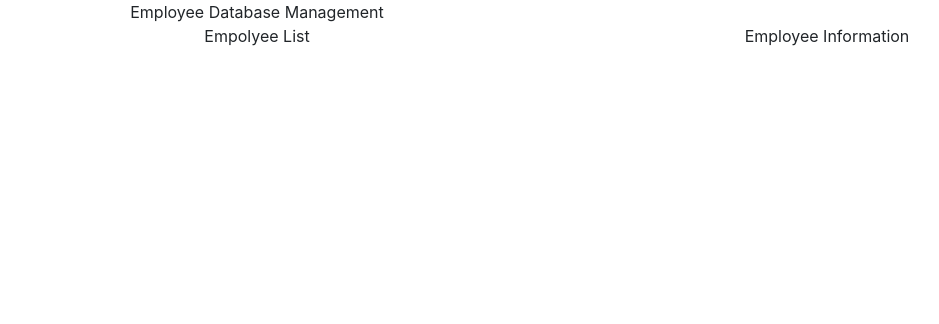
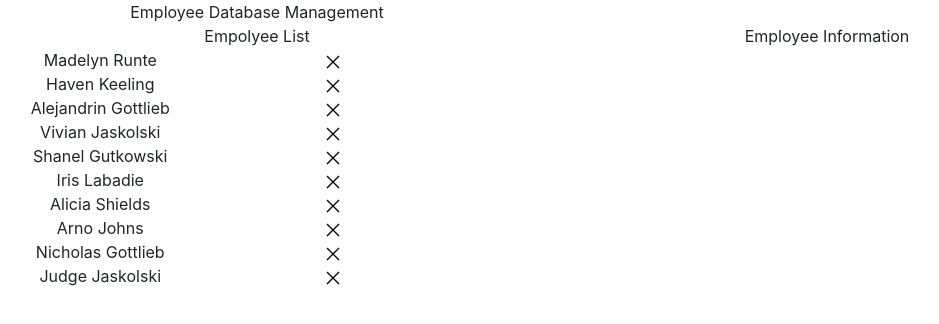
Before and after one commit to seanarch/employee-db, a React (Create React App) app: page / in a window 1280 px wide. Shown: the top 324 px of the page, without its empty margins (98-1037 px from the left). Built offline with nearby package versions, Linux system fonts and the light colour scheme.

Commit message:
Rendering users

```diff
--- a/package.json
+++ b/package.json
@@ -9,6 +9,7 @@
     "react": "^18.2.0",
     "react-bootstrap": "^2.8.0",
     "react-dom": "^18.2.0",
+    "react-icons": "^4.10.1",
     "react-scripts": "5.0.1",
     "web-vitals": "^2.1.4"
   },
--- /dev/null
+++ b/src/components/EmployeeDetail.js
@@ -0,0 +1,17 @@
+import React from "react";
+
+const EmployeeDetail = ({ employees, id }) => {
+  console.log(id);
+
+  return (
+    <div>
+      {employees
+        .filter((employee) => employee.id === id)
+        .map((emp) => (
+          <div>{emp.email}</div>
+        ))}
+    </div>
+  );
+};
+
+export default EmployeeDetail;
--- a/src/components/EmployeeList.js
+++ b/src/components/EmployeeList.js
@@ -1,7 +1,9 @@
-import React, { useState } from "react";
+import React, { useState, useEffect } from "react";
+import { GrClose } from "react-icons/gr";
+import EmployeeDetail from "./EmployeeDetail";
 
 const EmployeeList = () => {
-  const [employee, setemployee] = useState([
+  const [employees, setEmployees] = useState([
     {
       id: 1001,
       imageUrl: "https://hub.dummyapis.com/Image?text=MR&height=120&width=120",
@@ -124,12 +126,50 @@ const EmployeeList = () => {
     },
   ]);
 
+  const [employeeID, setEmployeeID] = useState("");
+  {
+    console.log(employeeID);
+  }
   return (
     <div>
       <div className="row">
         <div className="col">Empolyee List</div>
         <div className="col">Employee Information</div>
       </div>
+      <div className="container">
+        <div className="row">
+          <div className="col-5">
+            {employees.map((employee) => {
+              return (
+                <div key={employee.id} className="row">
+                  <div className="col">
+                    <div
+                      onClick={() => {
+                        setEmployeeID(`${employee.id}`);
+                      }}
+                    >
+                      {employee.firstName} {employee.lastName}{" "}
+                    </div>
+                  </div>
+                  <div className="col">
+                    <GrClose
+                      onClick={() => {
+                        console.log("Close", `${employee.id}`);
+                      }}
+                    />
+                  </div>
+                </div>
+              );
+            })}
+          </div>
+
+          <div className="col-7">
+            {employeeID && (
+              <EmployeeDetail employees={employees} id={employeeID} />
+            )}
+          </div>
+        </div>
+      </div>
     </div>
   );
 };
```
Also changed, not shown: 1 other file (tests, documents, lock files or other folders).
